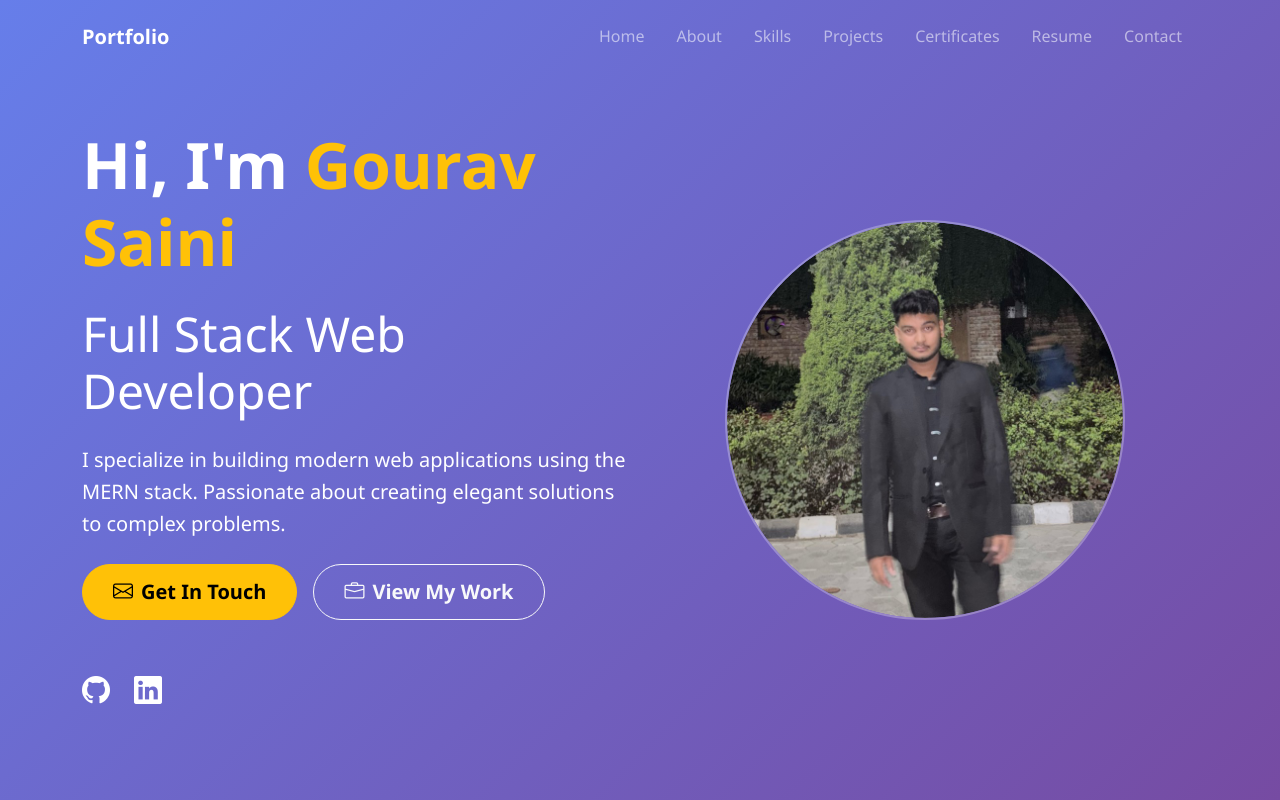
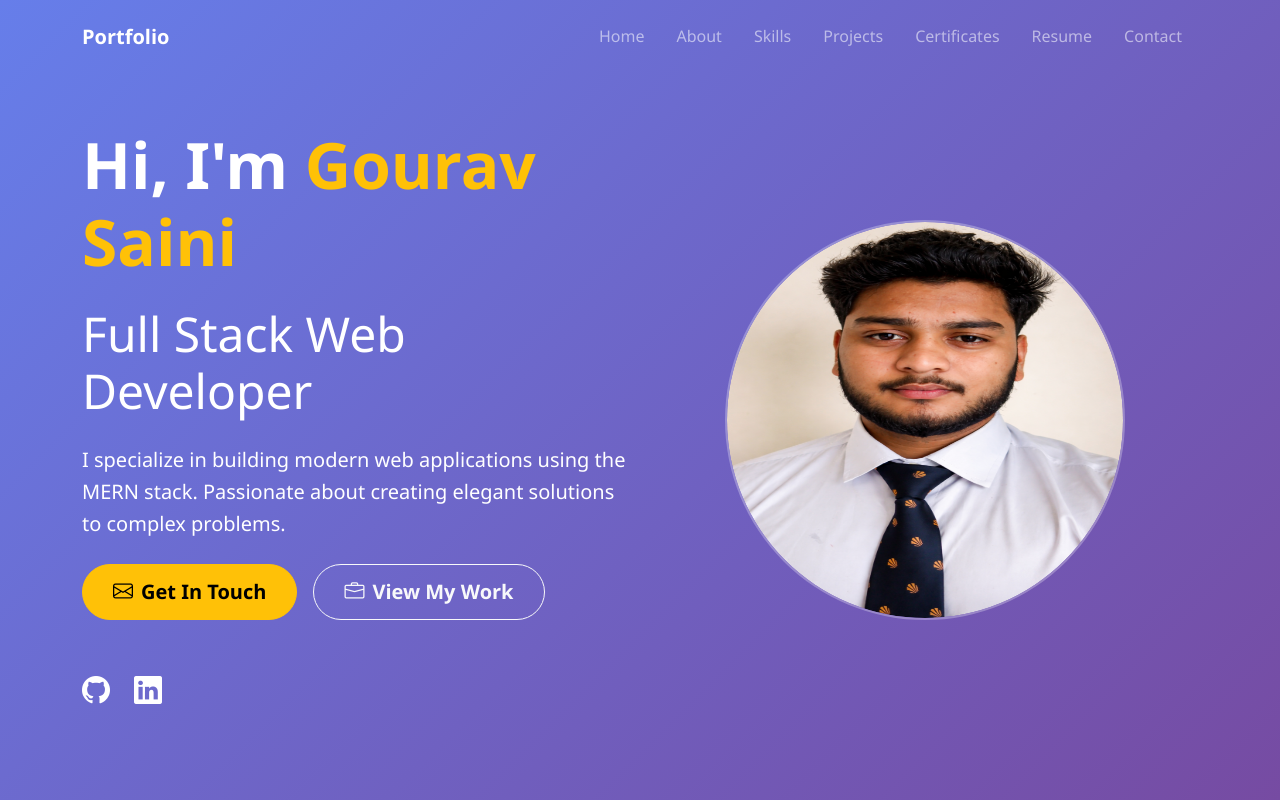
Before and after one commit to gourav009x/Portfolio, a React (Vite) app in the folder client/: page / in a window 1280 px wide. Shown: the top 800 px of the page. Built offline with nearby package versions, Linux system fonts and the light colour scheme; no server answers.

Commit message:
updated profile picture

```diff
--- a/client/src/components/Hero.jsx
+++ b/client/src/components/Hero.jsx
@@ -70,12 +70,12 @@ const Hero = () => {
                 }}
               >
                 <img
-                  src="/profile.jpg"
+                  src="/PFP.png"
                   alt="Profile"
                   style={{
                     width: '100%',
                     height: '100%',
-                    objectFit: 'cover',
+                    objectFit: 'relative',
                     borderRadius: '50%'
                   }}
                   onError={(e) => {
```
Also changed, not shown: client/public/PFP.png (added), client/public/profile.jpg (deleted).
